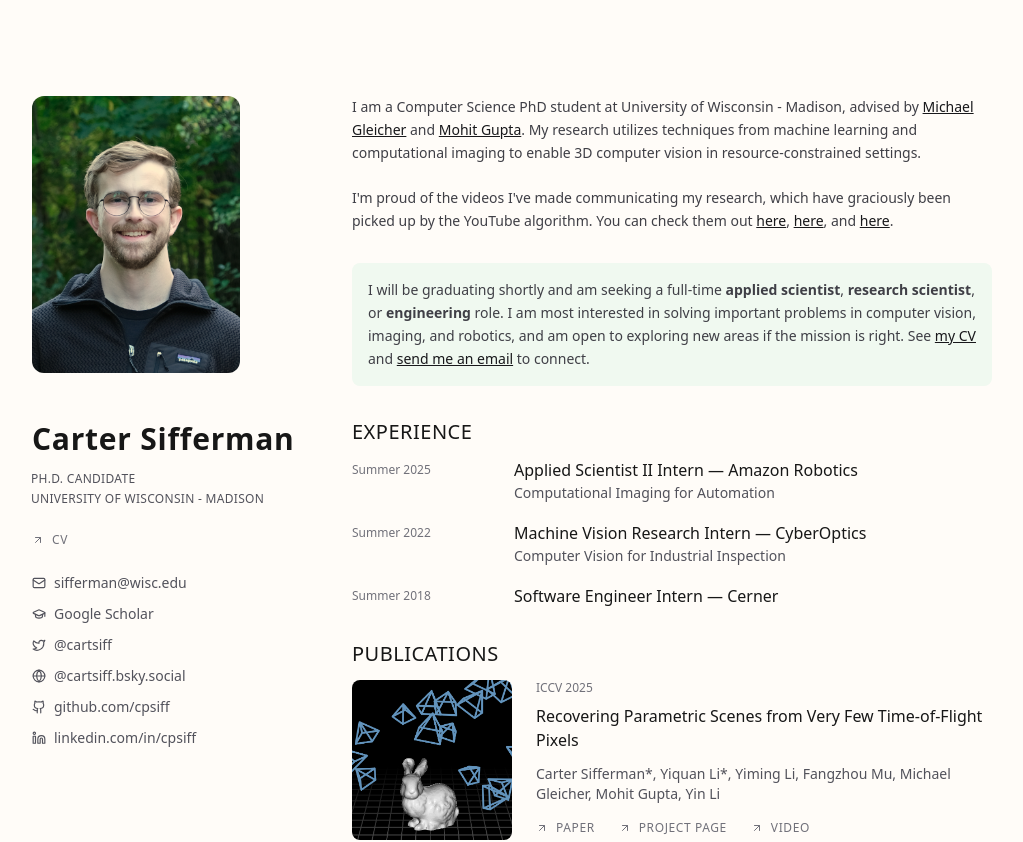
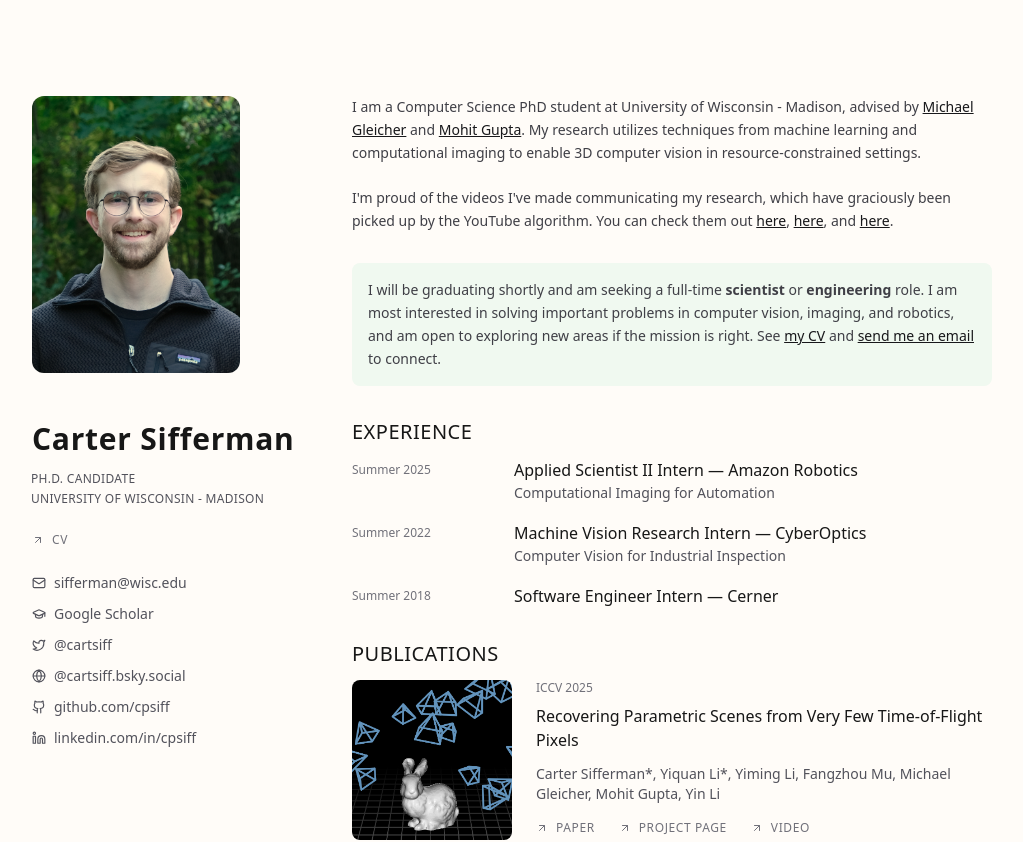
Before and after one commit to cpsiff/cpsiff.github.io, a Next.js app: page / in a window 1280 px wide. Shown: the top 842 px of the page, without its empty margins (128-1151 px from the left). Built offline with nearby package versions, Linux system fonts and the light colour scheme.

Commit message:
tweak to about me

```diff
--- a/src/data/aboutme.ts
+++ b/src/data/aboutme.ts
@@ -37,7 +37,7 @@ export const aboutMe: AboutMe = {
   <br> <br>
   <div style="background-color: #f0f9f0; padding: 16px; border-radius: 8px; margin: 8px 0;">
   I will be graduating shortly and am seeking a full-time
-  <strong> applied scientist</strong>, <strong>research scientist</strong>,
+  <strong> scientist</strong>
   or <strong>engineering</strong> role. I am most interested in solving important problems
   in computer vision, imaging, and robotics, and am open to exploring new areas if
   the mission is right. See <a href="/Carter_Sifferman_CV.pdf"/>my CV</a> and <a href="mailto:sifferman@wisc.edu">send me an email</a> to connect.
```
